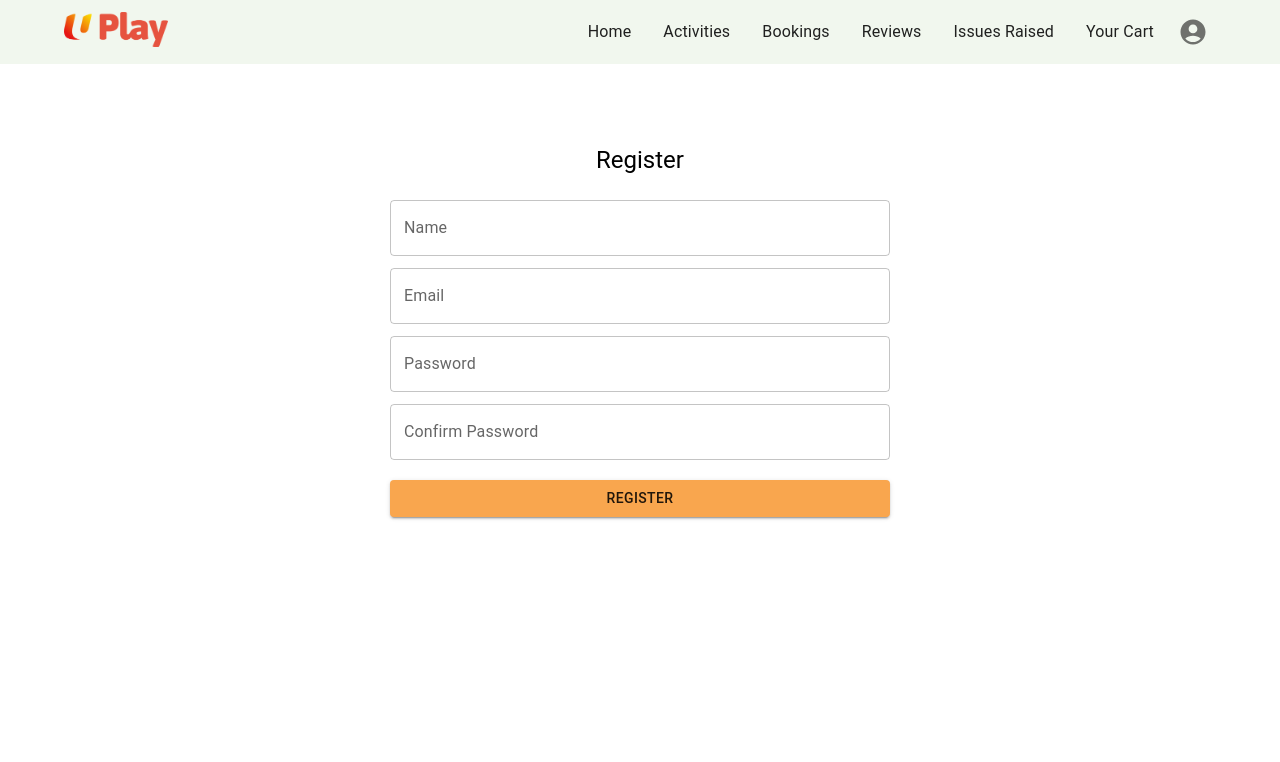
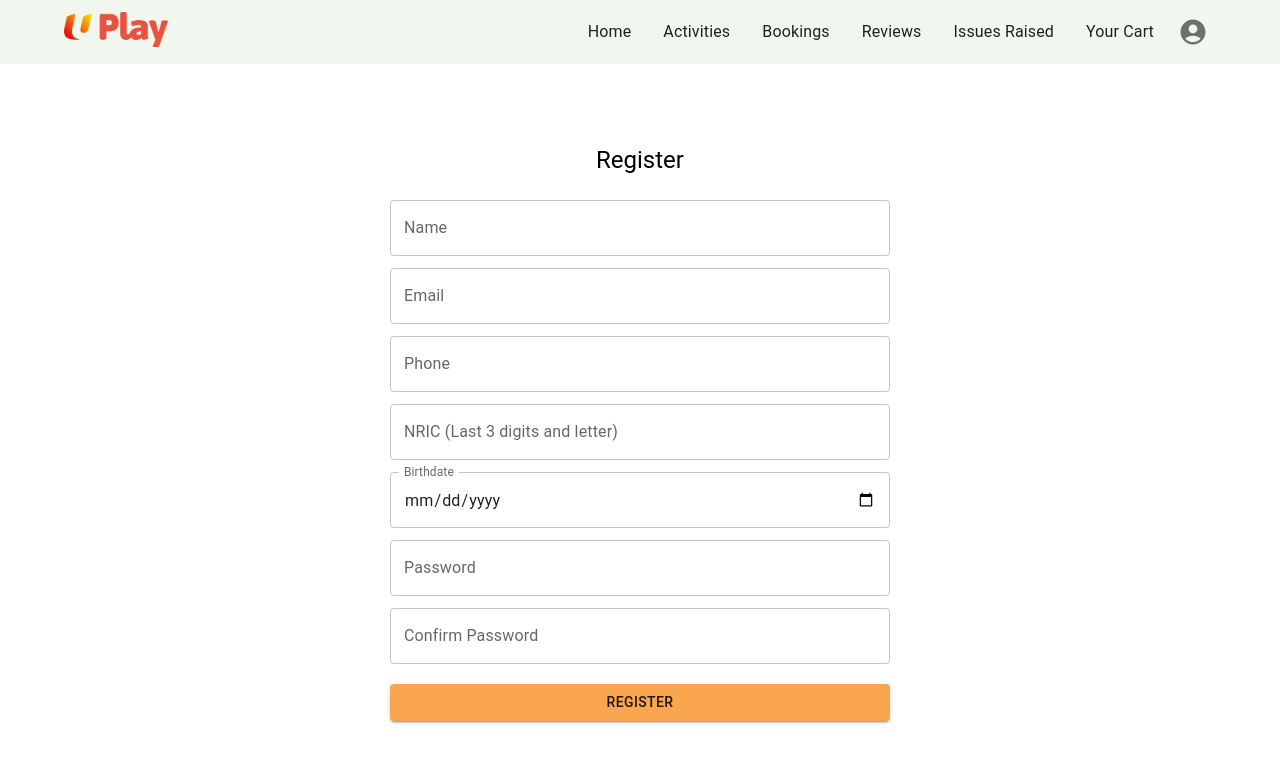
Before and after one commit to yamidoingthis/Uplayapp, a React (Vite) app: page /userregister in a window 1280 px wide. Shown: the top 762 px of the page. Built offline with nearby package versions, Linux system fonts and the light colour scheme.

Commit message:
user account

```diff
--- a/src/App.jsx
+++ b/src/App.jsx
@@ -3,6 +3,7 @@ import { useState, useEffect } from 'react';
 import { Grid, Box, Container, AppBar, Toolbar, Typography, Button, IconButton, Menu, MenuItem } from '@mui/material';
 import { AccountCircle} from '@mui/icons-material';
 import { BrowserRouter as Router, Routes, Route, Link } from 'react-router-dom';
+import { useNavigate } from 'react-router-dom';
 import { ThemeProvider } from '@mui/material/styles';
 import MyTheme from './themes/MyTheme';
 import Bookings from './pages/Bookings';
@@ -34,6 +35,8 @@ import UserLogin from './pages/UserLogin';
 import UserRegister from './pages/UserRegister';
 import http from './http';
 import UserContext from './contexts/UserContext';
+import EditAccount from './pages/EditAccount';
+import ViewAccount from './pages/ViewAccount';
 
 function App() {
   const [user, setUser] = useState(null);
@@ -65,6 +68,10 @@ function App() {
     setMenu(null);
   };
 
+
+
+
+
   return (
     <UserContext.Provider value={{ user, setUser }}>
       <Router>
@@ -86,7 +93,7 @@ function App() {
                   </IconButton>
                   <Menu anchorEl={menu} open={Boolean(menu)} onClose={handleClose}>
                     {user ? ([
-                      <MenuItem key="viewProfile" onClick={handleClose}>View Profile</MenuItem>,
+                      <Link to="/viewaccount" ><MenuItem key="viewProfile" onClick={handleClose}>View Profile</MenuItem></Link>,
                       <MenuItem key="logout" onClick={() => { handleClose(); logout(); }}>Logout</MenuItem>
                     ]) : ([
                       <MenuItem key="login" onClick={handleClose}>
@@ -99,6 +106,7 @@ function App() {
                           <Typography>Register</Typography>
                         </Link>
                       </MenuItem>
+
                     ])}
                   </Menu>
                 </Grid>
@@ -134,6 +142,8 @@ function App() {
               <Route path={"/login"} element={<Login />} />
               <Route path={"/userregister"} element={<UserRegister />} />
               <Route path={"/userlogin"} element={<UserLogin />} />
+              <Route path={"/viewaccount"} element={<ViewAccount />} />
+              <Route path={"/editaccount"} element={<EditAccount />} />
               <Route path={"/form"} element={<MyForm />} />
             </Routes>
           </Container>
--- /dev/null
+++ b/src/pages/EditAccount.jsx
@@ -0,0 +1,106 @@
+import React, { useState, useEffect, useContext } from 'react';
+import { Box, Typography, TextField, Button, Grid } from '@mui/material';
+import { useNavigate } from 'react-router-dom';
+import http from '../http';
+import { useFormik } from 'formik';
+import * as yup from 'yup';
+import { ToastContainer, toast } from 'react-toastify';
+import 'react-toastify/dist/ReactToastify.css';
+import UserContext from '../contexts/UserContext';
+
+function EditAccount() {
+    const { user } = useContext(UserContext);
+    const [loading, setLoading] = useState(true);
+    const navigate = useNavigate();
+
+    const formik = useFormik({
+        initialValues: {
+            phone: user.phone || '',
+            nric: user.nric || '',
+            birthDate: user.birthDate || '',
+        },
+        enableReinitialize: true,
+        validationSchema: yup.object({
+            phone: yup.string().trim().max(8, 'Phone must be at most 8 characters'),
+            nric: yup.string().trim().max(4, 'NRIC must be at most 4 characters'),
+            birthDate: yup.date(),
+        }),
+        onSubmit: (data) => {
+            data.phone = data.phone.trim();
+            data.nric = data.nric.trim();
+
+            http.put(`/user/update/${user.id}`, data)
+                .then((res) => {
+                    toast.success('Account updated successfully');
+                    navigate('/viewaccount');
+                })
+                .catch((error) => {
+                    toast.error('Failed to update account');
+                    console.error(error);
+                });
+        }
+    });
+
+    useEffect(() => {
+        setLoading(false);
+    }, []);
+
+    return (
+        <Box>
+            <Typography variant="h5" sx={{ my: 2 }}>
+                Edit Account
+            </Typography>
+            {!loading && (
+                <Box component="form" onSubmit={formik.handleSubmit}>
+                    <Grid container spacing={2}>
+                        <Grid item xs={12} md={6} lg={8}>
+                            <TextField
+                                fullWidth margin="dense" autoComplete="off"
+                                label="Phone"
+                                name="phone"
+                                value={formik.values.phone}
+                                onChange={formik.handleChange}
+                                onBlur={formik.handleBlur}
+                                error={formik.touched.phone && Boolean(formik.errors.phone)}
+                                helperText={formik.touched.phone && formik.errors.phone}
+                            />
+                            <TextField
+                                fullWidth margin="dense" autoComplete="off"
+                                label="NRIC"
+                                name="nric"
+                                value={formik.values.nric}
+                                onChange={formik.handleChange}
+                                onBlur={formik.handleBlur}
+                                error={formik.touched.nric && Boolean(formik.errors.nric)}
+                                helperText={formik.touched.nric && formik.errors.nric}
+                            />
+                            <TextField
+                                fullWidth margin="dense" autoComplete="off"
+                                label="Birth Date"
+                                name="birthDate"
+                                type="date"
+                                value={formik.values.birthDate}
+                                onChange={formik.handleChange}
+                                onBlur={formik.handleBlur}
+                                error={formik.touched.birthDate && Boolean(formik.errors.birthDate)}
+                                helperText={formik.touched.birthDate && formik.errors.birthDate}
+                                InputLabelProps={{ shrink: true }}
+                            />
+                        </Grid>
+                    </Grid>
+                    <Box sx={{ mt: 2 }}>
+
+                            <Button variant="contained" type="submit">
+                                Update
+                            </Button>
+
+                    </Box>
+                </Box>
+            )}
+
+            <ToastContainer />
+        </Box>
+    );
+}
+
+export default EditAccount;
--- a/src/pages/UserRegister.jsx
+++ b/src/pages/UserRegister.jsx
@@ -14,6 +14,9 @@ function UserRegister() {
         initialValues: {
             name: "",
             email: "",
+            phone: "",
+            nric: "",
+            birthdate: "",
             password: "",
             confirmPassword: ""
         },
@@ -28,6 +31,13 @@ function UserRegister() {
                 .email('Enter a valid email')
                 .max(50, 'Email must be at most 50 characters')
                 .required('Email is required'),
+            phone: yup.string().trim()
+                .matches(/^\d{8}$/, 'Phone number must be exactly 8 digits'),
+            nric: yup.string().trim()
+                .matches(/^\d{3}[A-Za-z]$/, 'NRIC must include last 3 digits and the letter'),
+            birthdate: yup.date()
+                .nullable()
+                .required('Birthdate is required'),
             password: yup.string().trim()
                 .min(8, 'Password must be at least 8 characters')
                 .max(50, 'Password must be at most 50 characters')
@@ -41,11 +51,15 @@ function UserRegister() {
         onSubmit: (data) => {
             data.name = data.name.trim();
             data.email = data.email.trim().toLowerCase();
+            data.phone = data.phone.trim();
+            data.nric = data.nric.trim().toUpperCase();
+            data.birthdate = data.birthdate;
             data.password = data.password.trim();
+
             http.post("/user/register", data)
                 .then((res) => {
                     console.log(res.data);
-                    navigate("/login");
+                    navigate("/loginuser");
                 })
                 .catch(function (err) {
                     toast.error(`${err.response.data.message}`);
@@ -87,6 +101,38 @@ function UserRegister() {
                 />
                 <TextField
                     fullWidth margin="dense" autoComplete="off"
+                    label="Phone"
+                    name="phone"
+                    value={formik.values.phone}
+                    onChange={formik.handleChange}
+                    onBlur={formik.handleBlur}
+                    error={formik.touched.phone && Boolean(formik.errors.phone)}
+                    helperText={formik.touched.phone && formik.errors.phone}
+                />
+                <TextField
+                    fullWidth margin="dense" autoComplete="off"
+                    label="NRIC (Last 3 digits and letter)"
+                    name="nric"
+                    value={formik.values.nric}
+                    onChange={formik.handleChange}
+                    onBlur={formik.handleBlur}
+                    error={formik.touched.nric && Boolean(formik.errors.nric)}
+                    helperText={formik.touched.nric && formik.errors.nric}
+                />
+                <TextField
+                    fullWidth margin="dense" autoComplete="off"
+                    label="Birthdate"
+                    name="birthdate"
+                    type="date"
+                    value={formik.values.birthdate}
+                    onChange={formik.handleChange}
+                    onBlur={formik.handleBlur}
+                    error={formik.touched.birthdate && Boolean(formik.errors.birthdate)}
+                    helperText={formik.touched.birthdate && formik.errors.birthdate}
+                    InputLabelProps={{ shrink: true }}
+                />
+                <TextField
+                    fullWidth margin="dense" autoComplete="off"
                     label="Password"
                     name="password" type="password"
                     value={formik.values.password}
--- /dev/null
+++ b/src/pages/ViewAccount.jsx
@@ -0,0 +1,54 @@
+import React, { useEffect, useState, useContext } from 'react';
+import { Box, Typography, Card, CardContent, Button } from '@mui/material';
+import { BrowserRouter as Router, Routes, Route, Link } from 'react-router-dom';
+import { AccountCircle, Edit } from '@mui/icons-material';
+import http from '../http';
+import dayjs from 'dayjs';
+import UserContext from '../contexts/UserContext';
+
+function ViewAccount() {
+    const [u, setUser] = useState({});
+    const { user } = useContext(UserContext);
+
+    const getAccount = () => {
+        http.get(`/user/${user.id}`).then((res) => {
+            setUser(res.data);
+        });
+    };
+
+    useEffect(() => {
+        getAccount();
+    }, []);
+
+    return (
+        <Box>
+            <Typography variant="h5" sx={{ my: 2 }}>
+                User Details
+            </Typography>
+
+            {user && (
+                <Card variant="outlined">
+                    <CardContent>
+                        <Typography variant="h6">Name: {u.name}</Typography>
+                        <br />
+                        <Typography variant="body1">Email: {u.email}</Typography>
+                        <Typography variant="body1">Phone Number: {u.phone}</Typography>
+                        <Typography variant="body1">NRIC: {u.nric}</Typography>
+                        <Typography variant="body1">
+                            Birthdate: {dayjs(u.birthDate).format('DD-MM-YYYY')}
+                        </Typography>
+                    </CardContent>
+                    <Box display="flex" justifyContent="flex-end" p={2}>
+                        <Link to="/editaccount">
+                            <Button variant="contained" endIcon={<Edit />}>
+                                Edit
+                            </Button>
+                        </Link>
+                    </Box>
+                </Card>
+            )}
+        </Box>
+    );
+}
+
+export default ViewAccount;
```
